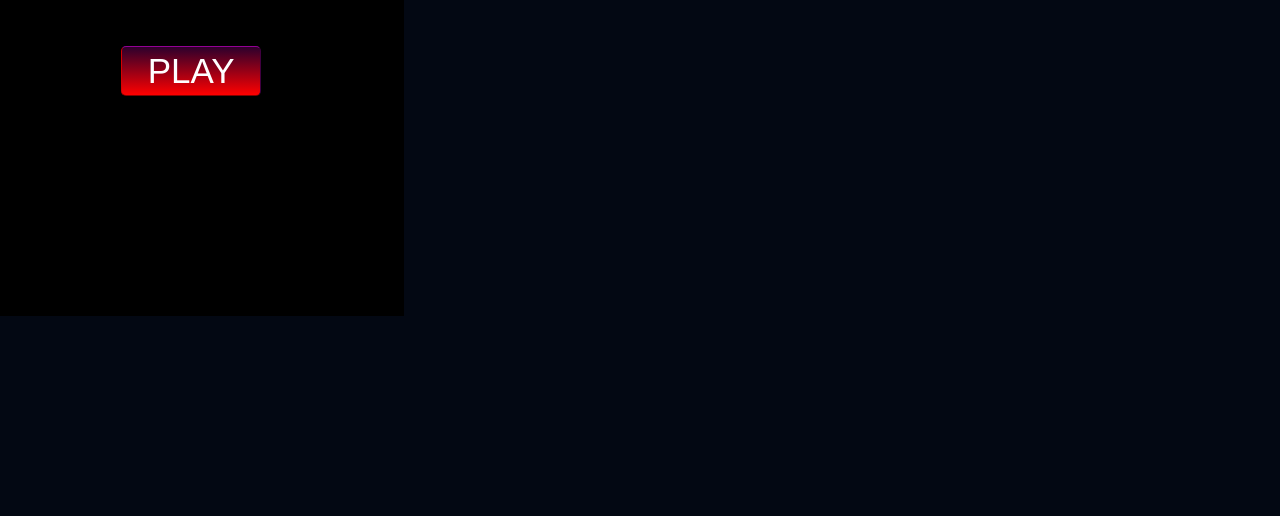
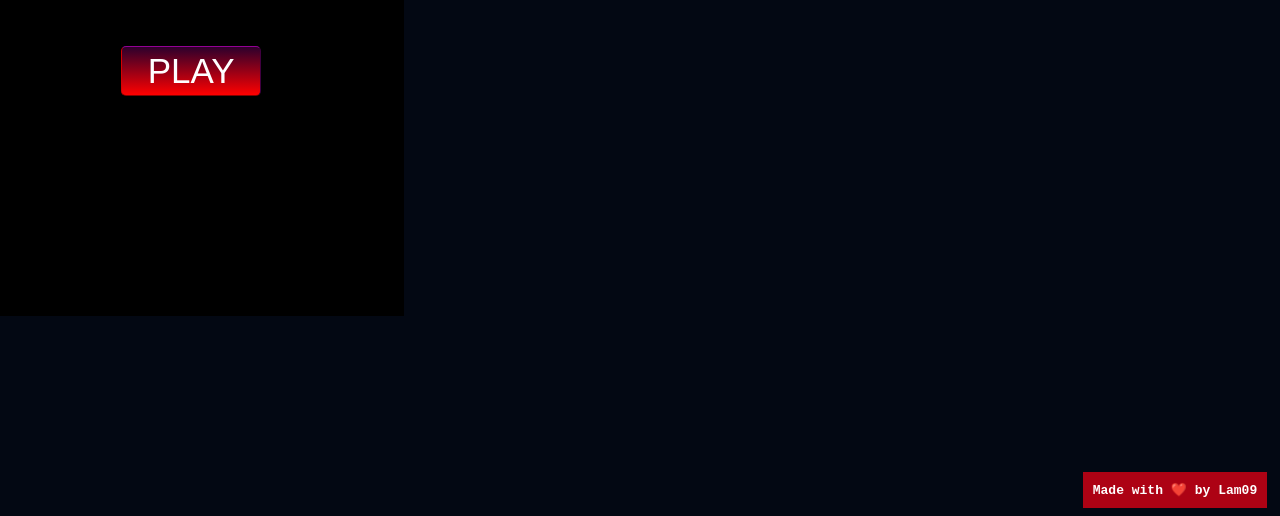
Before and after one commit to Louislam09/Square-Game, a plain HTML site: page index.html in a window 1280 px wide. Shown: the part 284-800 px from the top of the page. Drawn offline with Linux system fonts and the light colour scheme.

Commit message:
I fixed the speed bug

```diff
--- a/Tiles.js
+++ b/Tiles.js
@@ -21,7 +21,7 @@ var colorArray = [
 ];
 var countback = 4;
 var pause = false;
-var speed = 10;
+var speed = 5;
 var score = 0;
 var heart = [ '❤️', '❤️', '❤️' ];
 
@@ -205,7 +205,7 @@ function RUN() {
 		if (pause === true) {
 			UpdateTile();
 			timeScore();
-			NextLevel();
+			// NextLevel();
 		}
 	} catch (error) {
 		console.log(error);
--- a/index.html
+++ b/index.html
@@ -30,6 +30,8 @@
         <audio class="sound" src="sound/confetti.mp3"></audio>
     </div>
     <audio class="background-sound" src="sound/background.mp3"></audio>
+
+    <div class="autor">Made with ❤️ by Lam09 </div>
 </body>
 
 </html>
--- a/style.css
+++ b/style.css
@@ -108,6 +108,15 @@ img {
 	font-size: 25px;
 	background: transparent;
 }
+.autor {
+	position: fixed;
+	bottom: 1%;
+	right: 1%;
+	background-color: rgba(255, 0, 21, 0.678);
+	color: white;
+	padding: 10px;
+	font-weight: bolder;
+}
 
 @keyframes blink {
 	0% {
```
